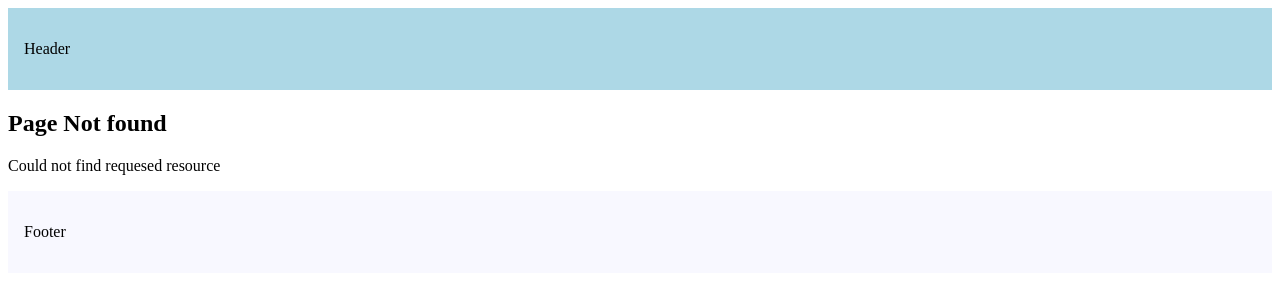
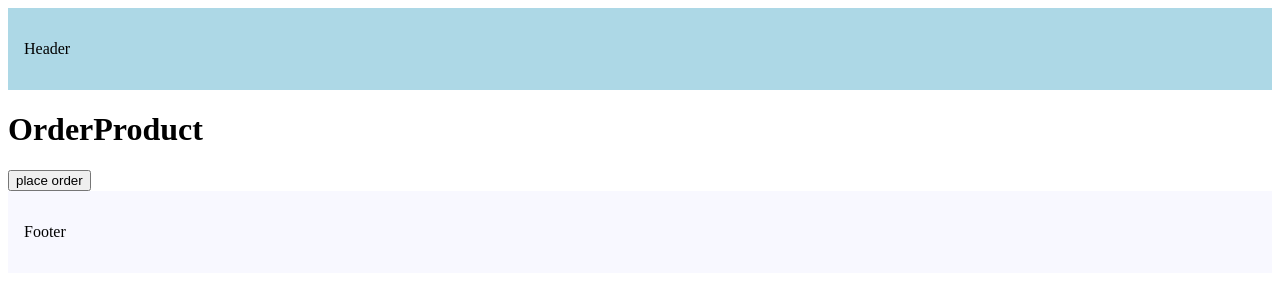
Before and after one commit to muhammadsaif1/NextJS, a Next.js app in the folder routing-demo/: page /order-product in a window 1280 px wide. Before the commit this address had no page. Shown: the top 300 px of the page. Built offline with nearby package versions, Linux system fonts and the light colour scheme.

Commit message:
navigating programmatically

```diff
--- /dev/null
+++ b/routing-demo/src/app/order-product/page.tsx
@@ -0,0 +1,18 @@
+"use client";
+import { useRouter } from "next/navigation";
+import React from "react";
+
+export default function OrderProduct() {
+  const router = useRouter();
+  const handleClick = () => {
+    console.log("Placing your order");
+    router.push("/");
+  };
+
+  return (
+    <div>
+      <h1>OrderProduct</h1>
+      <button onClick={handleClick}>place order</button>
+    </div>
+  );
+}
```
